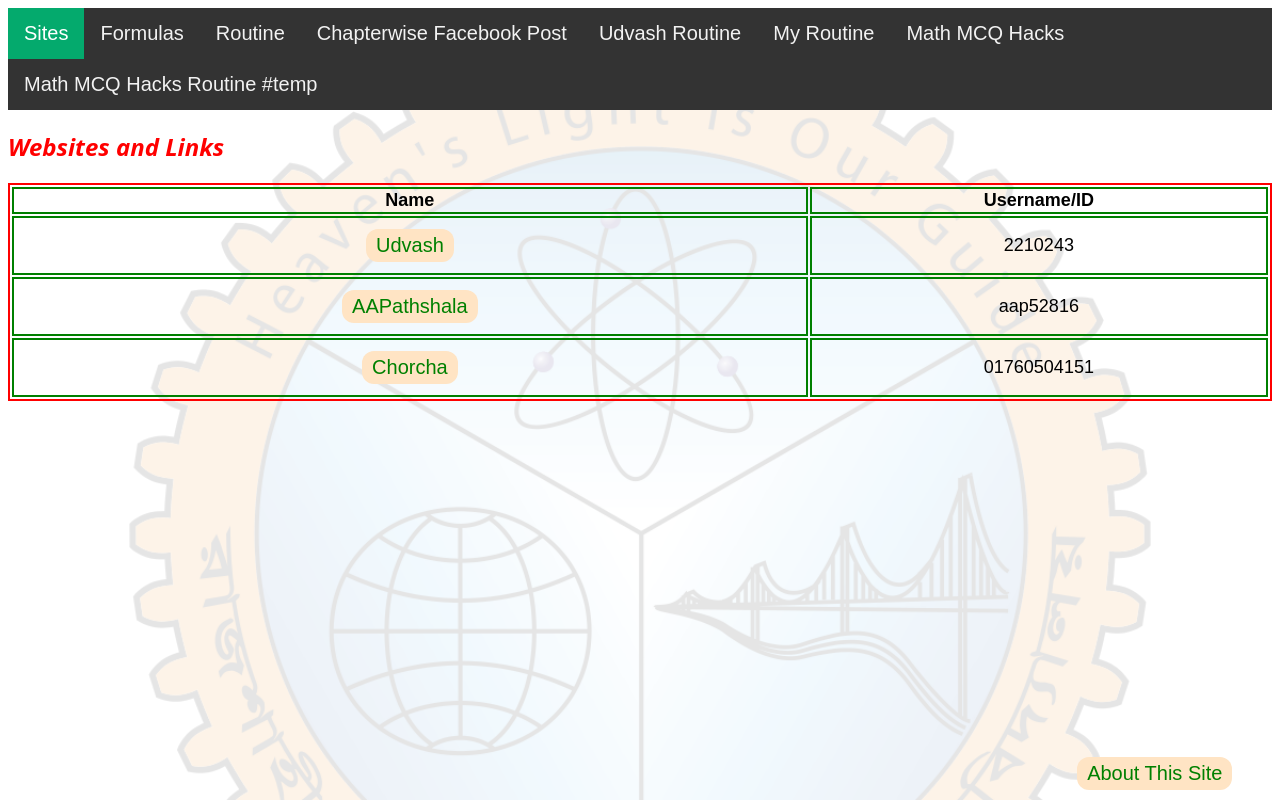
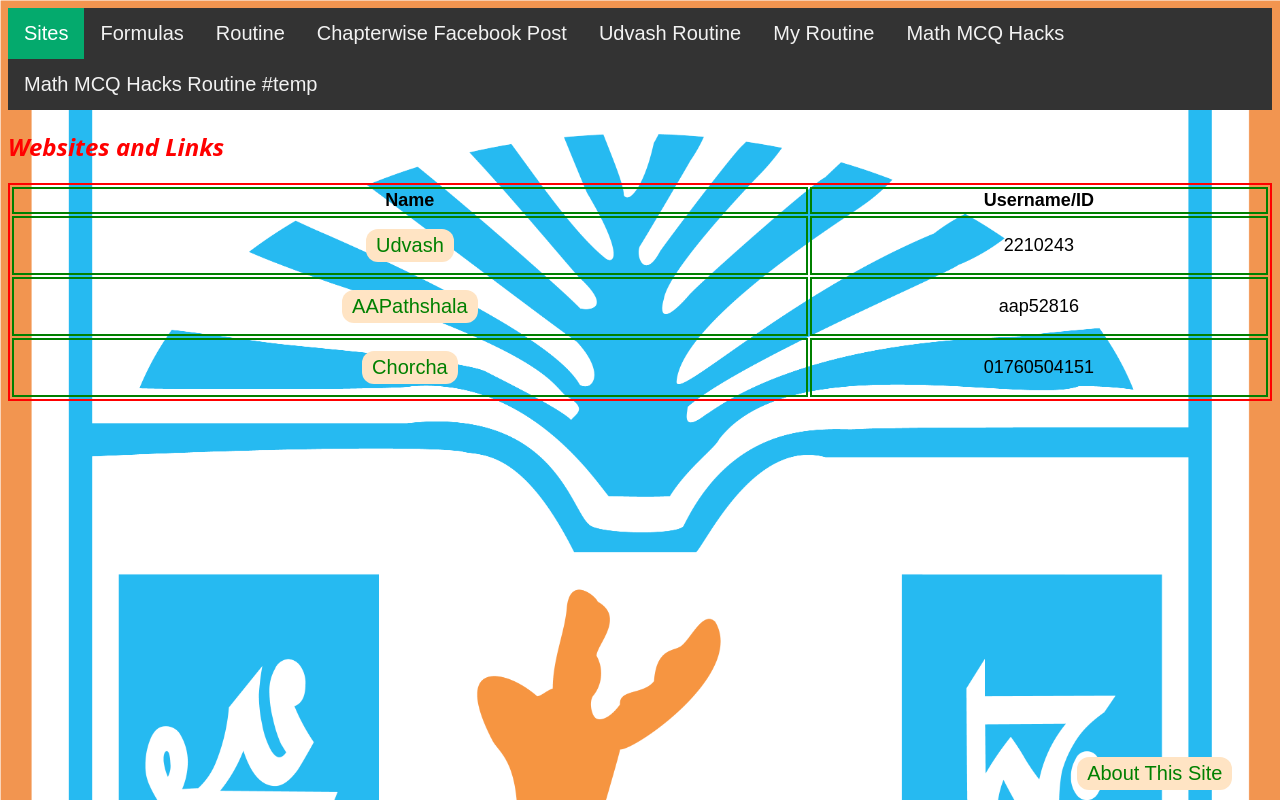
Before and after one commit to Shahriar-Seam/admission-journey, a plain HTML site: page index.html in a window 1280 px wide. Drawn offline with nearby package versions, Linux system fonts and the light colour scheme.

Commit message:
Update style.css

```diff
--- a/style.css
+++ b/style.css
@@ -1,5 +1,5 @@
 .home {
-  background-image: url("RUET_logo.png");
+  background-image: url("KU_Logo.png");
   background-size: 100%;
   background-repeat: no-repeat;
   font-family: sans-serif;
```
